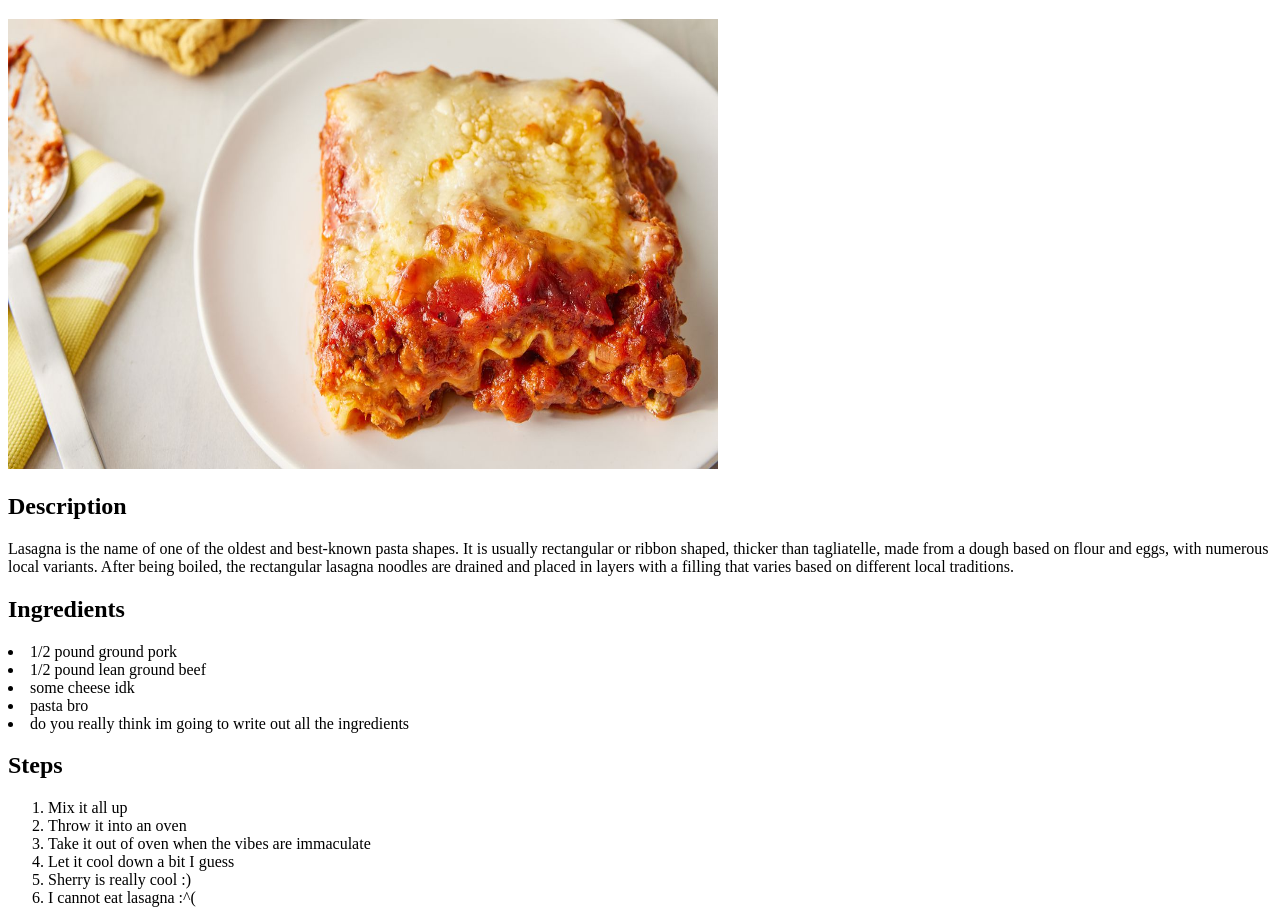
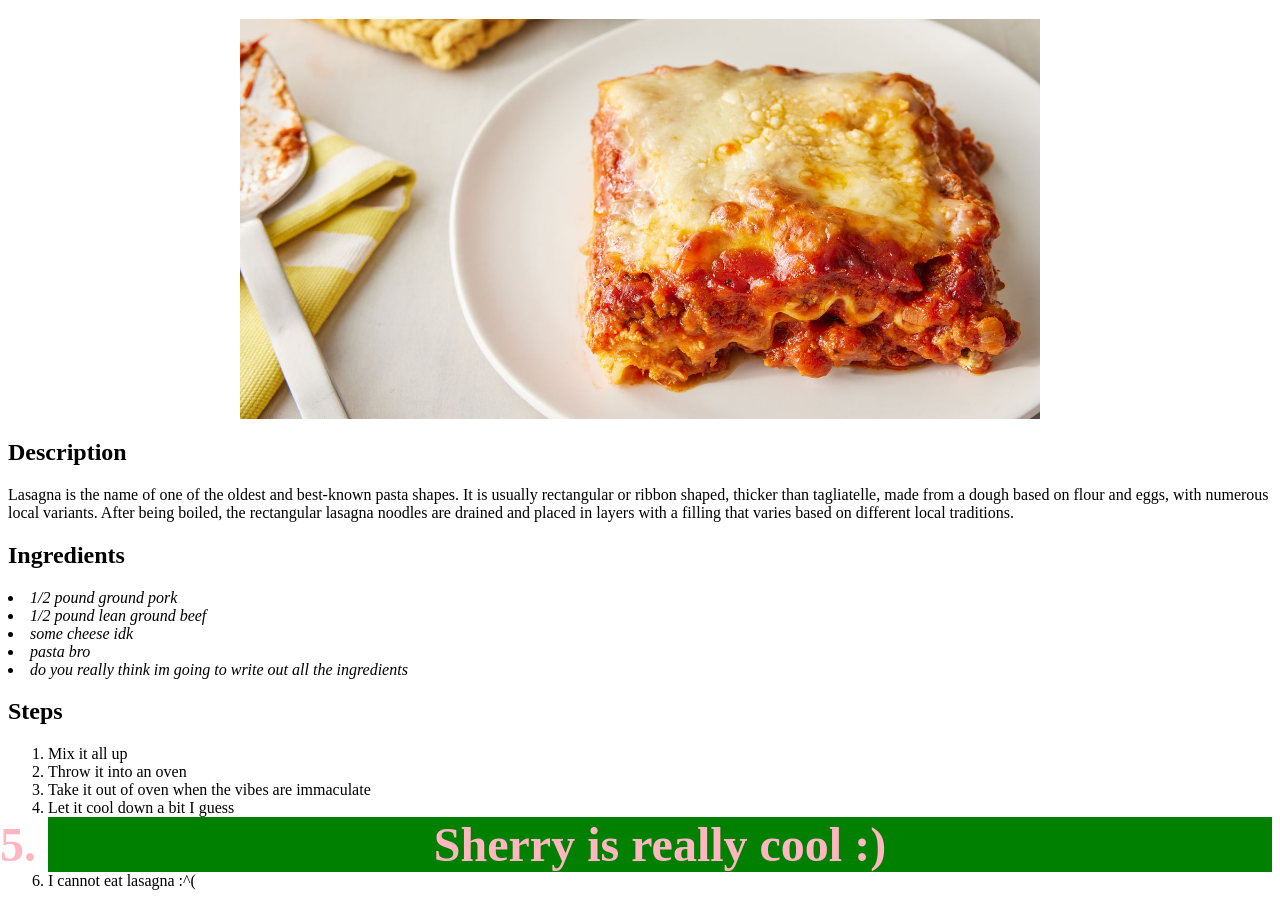
Before and after one commit to vstfl/odin-recipes, a plain HTML site: page recipes/lasagna.html in a window 1280 px wide. Shown: the part 61-984 px from the top of the page. Drawn offline with Linux system fonts and the light colour scheme.

Commit message:
Updated recipes with some css

```diff
--- a/recipes/lasagna.html
+++ b/recipes/lasagna.html
@@ -4,14 +4,13 @@
     <head>
         <meta charset="UTF-8">
         <title>Lasagna Recipe</title>
+        <link rel="stylesheet" href="../styles.css">
     </head>
 
     <body>
         <h1>Lasagna</h1>
         <img
-        src="../images/lasagna.jpg"
-        width="710"
-        height="450">
+        src="../images/lasagna.jpg">
 
         <h2>Description</h2>
         <p>Lasagna is the name of one of the oldest
@@ -25,7 +24,7 @@
             on different local traditions.</p>
 
         <h2>Ingredients</h2>
-        <uo>
+        <uo class="ingredients">
             <li>1/2 pound ground pork</li>
             <li>1/2 pound lean ground beef</li>
             <li> some cheese idk</li>
@@ -42,7 +41,7 @@
             <li>Take it out of oven when the vibes
                 are immaculate</li>
             <li>Let it cool down a bit I guess</li>
-            <li>Sherry is really cool :)</li>
+            <li class="sherry">Sherry is really cool :)</li>
             <li>I cannot eat lasagna :^(</li>
         </ol>
     </body>
--- /dev/null
+++ b/styles.css
@@ -0,0 +1,26 @@
+
+
+
+ul {
+    font-size: 24px;
+}
+
+.sherry {
+    font-weight: bold;
+    font-size: 48px;
+    color: lightpink;
+    background-color: green;
+    text-align: center
+}
+
+img {
+    display: block;
+    margin-left: auto;
+    margin-right: auto;
+    height: 400px;
+    width: auto;
+}
+
+.ingredients li{
+    font-style: italic
+}
```
Also changed, not shown: index.html (+3 -2 lines), recipes/caldereta.html (+4 -4 lines), recipes/ice-cream.html (+4 -5 lines).
